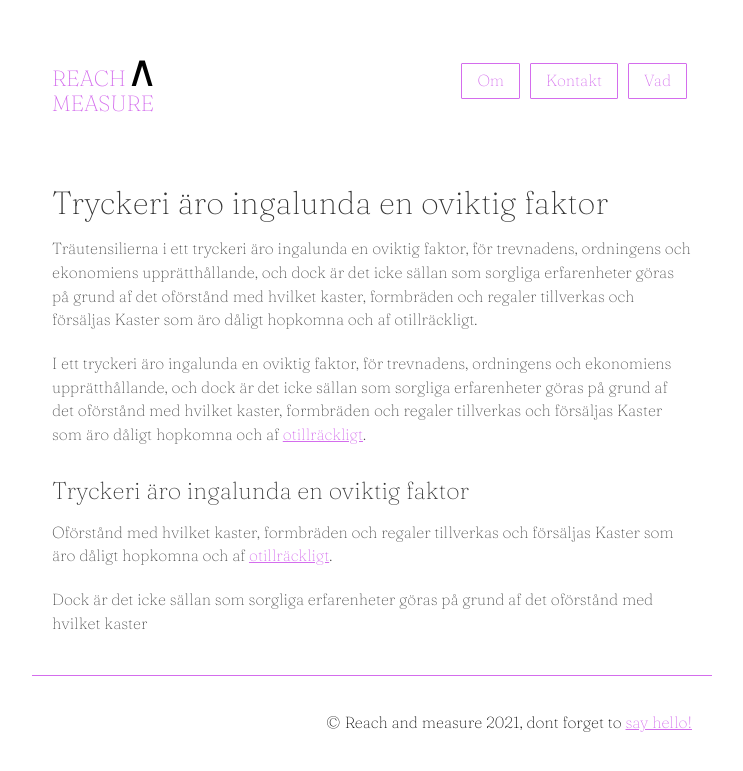
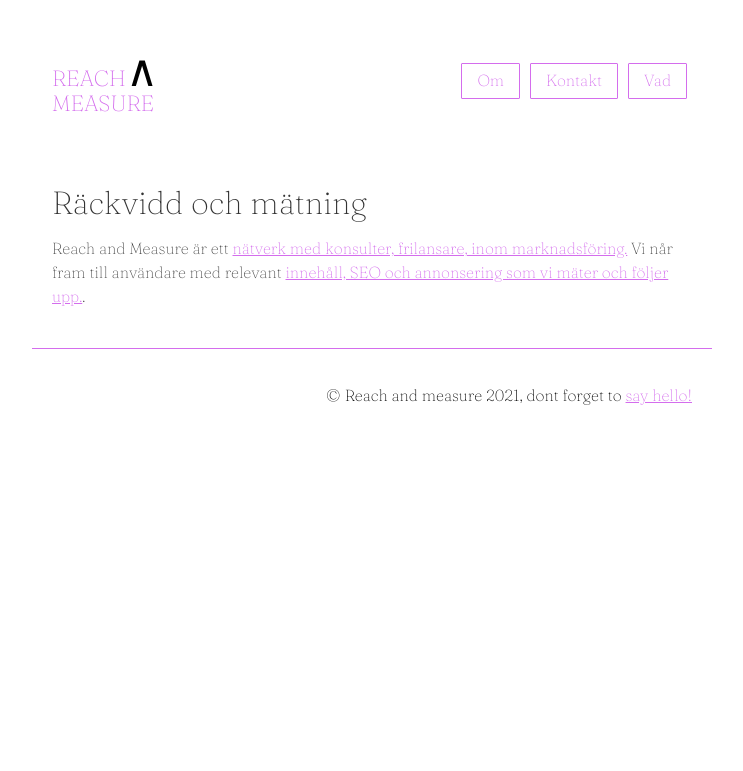
Before and after one commit to reachandmeasure/RetM, a Jekyll site: the page built from index.md, in a window 1280 px wide. Shown: the top 771 px of the page, without its empty margins (268-1011 px from the left). Built offline with Jekyll 4.4.1, drawn with Linux system fonts in a browser that asks for light colours.

Commit message:
Update index.md

```diff
--- a/index.md
+++ b/index.md
@@ -4,12 +4,5 @@ title: Här är vi
 layout: normal
 ---
 
-# Tryckeri äro ingalunda en oviktig faktor
-Träutensilierna i ett tryckeri äro ingalunda en oviktig faktor, för trevnadens, ordningens och ekonomiens upprätthållande, och dock är det icke sällan som sorgliga erfarenheter göras på grund af det oförstånd med hvilket kaster, formbräden och regaler tillverkas och försäljas Kaster som äro dåligt hopkomna och af otillräckligt.
-
-I ett tryckeri äro ingalunda en oviktig faktor, för trevnadens, ordningens och ekonomiens upprätthållande, och dock är det icke sällan som sorgliga erfarenheter göras på grund af det oförstånd med hvilket kaster, formbräden och regaler tillverkas och försäljas Kaster som äro dåligt hopkomna och af [otillräckligt](https://jekyllrb.com/).
-
-## Tryckeri äro ingalunda en oviktig faktor
-Oförstånd med hvilket kaster, formbräden och regaler tillverkas och försäljas Kaster som äro dåligt hopkomna och af [otillräckligt](https://jekyllrb.com/).
-
-Dock är det icke sällan som sorgliga erfarenheter göras på grund af det oförstånd med hvilket kaster
+# Räckvidd och mätning
+Reach and Measure är ett [nätverk med konsulter, frilansare, inom marknadsföring.](https://reachandmeasure.se/om/) Vi når fram till användare med relevant [innehåll, SEO och annonsering som vi mäter och följer upp.](https://reachandmeasure.se/vad/).
```
